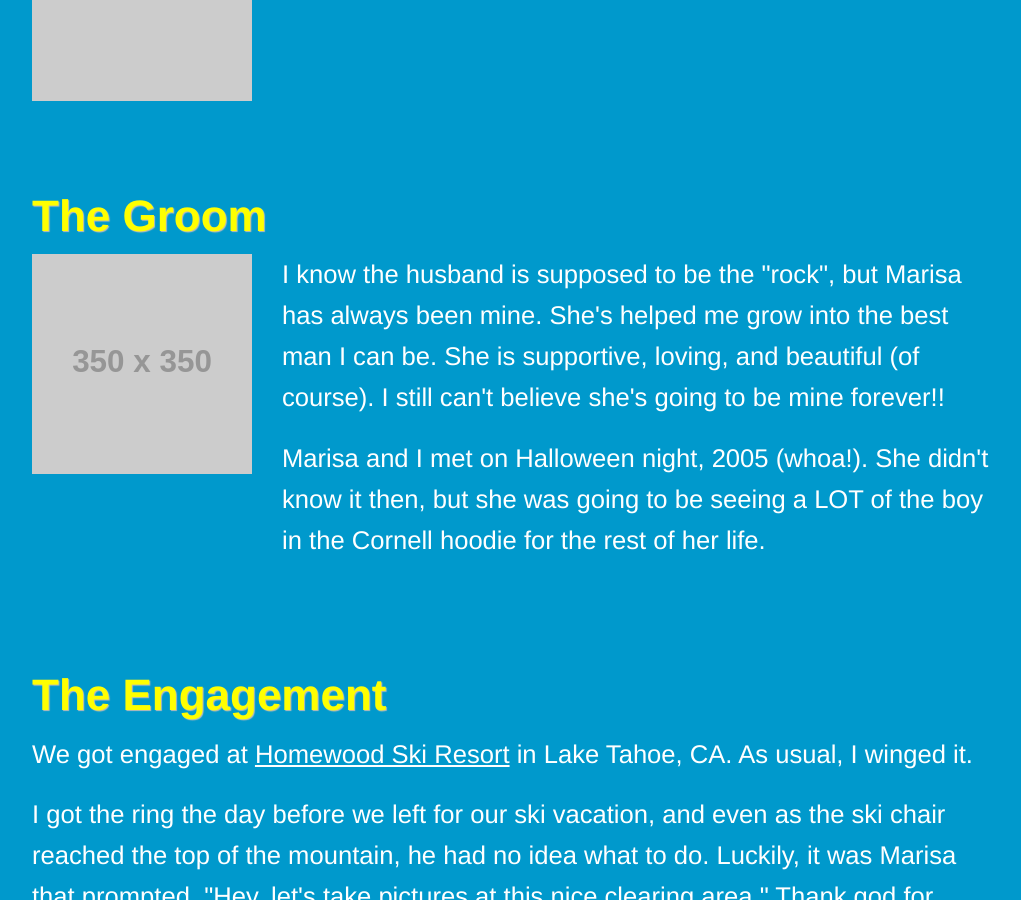
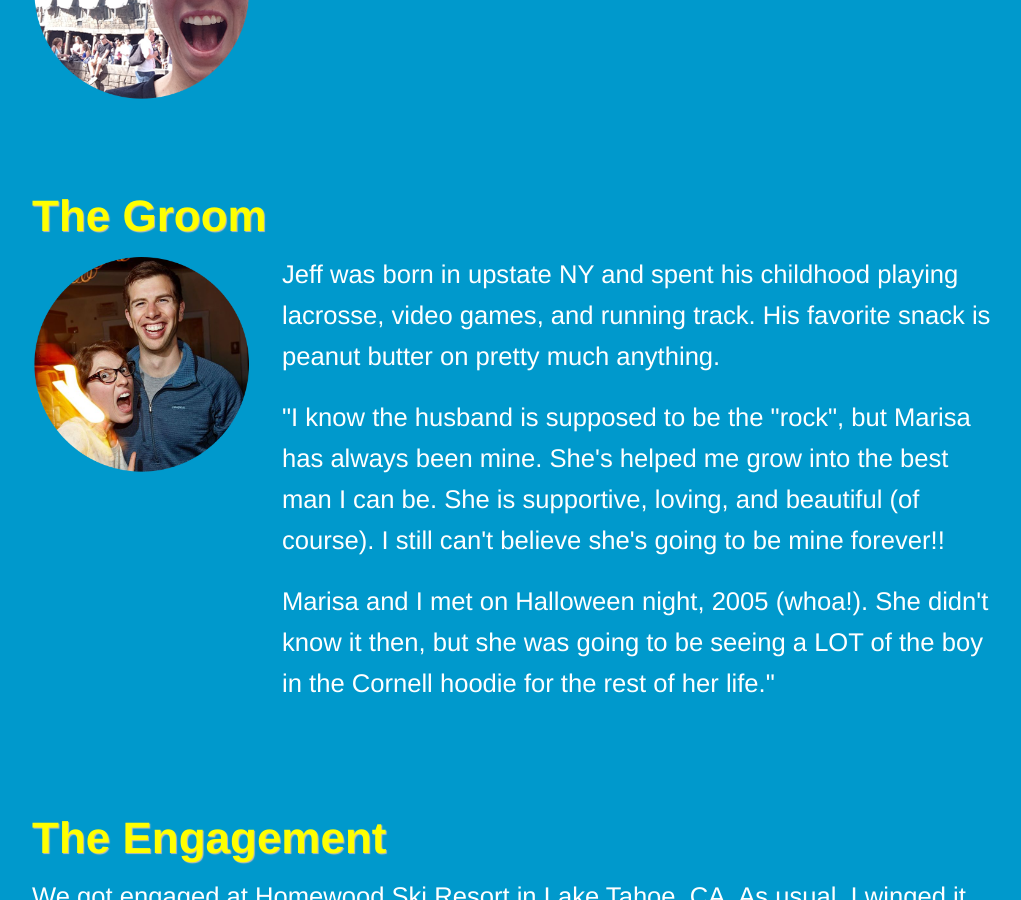
Before and after one commit to jeffvincent/mibbswedding, a Jekyll site: the page built from index.html, in a window 1280 px wide and 900 px high, scrolled down 1497 px. Shown: the whole window, without its empty margins (123-1144 px from the left). Built offline with Jekyll 4.4.1, drawn with Linux system fonts in a browser that asks for light colours; Markdown is read by kramdown in place of the engine named in the settings.

Commit message:
Update wedding day, add groom/bride images

```diff
--- a/index.html
+++ b/index.html
@@ -56,7 +56,7 @@ layout: default
     <h1>The Bride</h1>
     <div class='row'>
       <div class='large-3 columns'>
-        <img src='http://placehold.it/350x350'>
+        <img src='/images/bride.png' width='300'>
       </div>
       <div class='large-9 columns'>
         <p>
@@ -71,11 +71,16 @@ layout: default
     <h1>The Groom</h1>
     <div class='row'>
       <div class='large-3 columns'>
-        <img src='http://placehold.it/350x350'>
+        <img src='/images/groom.png' width='300'>
       </div>
       <div class='large-9 columns'>
         <p>
-          I know the husband is supposed to be the "rock", but Marisa has always
+          Jeff was born in upstate NY and spent his childhood playing lacrosse,
+          video games, and running track. His favorite snack is peanut butter
+          on pretty much anything.
+        </p>
+        <p>
+          "I know the husband is supposed to be the "rock", but Marisa has always
           been mine. She's helped me grow into the best man I can be. She is
           supportive, loving, and beautiful (of course). I still can't believe
           she's going to be mine forever!!
@@ -83,7 +88,7 @@ layout: default
         <p>
           Marisa and I met on Halloween night, 2005 (whoa!). She didn't know it then,
           but she was going to be seeing a LOT of the boy in the Cornell hoodie for
-          the rest of her life.
+          the rest of her life."
         </p>
       </div>
     </div>
@@ -135,9 +140,6 @@ layout: default
           <img alt='slide 2' src='../images/IMG_5685.JPG'>
         </li>
         <li>
-          <img alt='slide 3' src='../images/IMG_5687.JPG'>
-        </li>
-        <li>
           <img alt='slide 4' src='../images/IMG_5701.JPG'>
         </li>
       </ul>
```
Also changed, not shown: other parts of index.html (+2 -2 lines), images/3.png (added), images/4.png (added), images/bride.png (added), images/groom.png (added), 1 other file.
